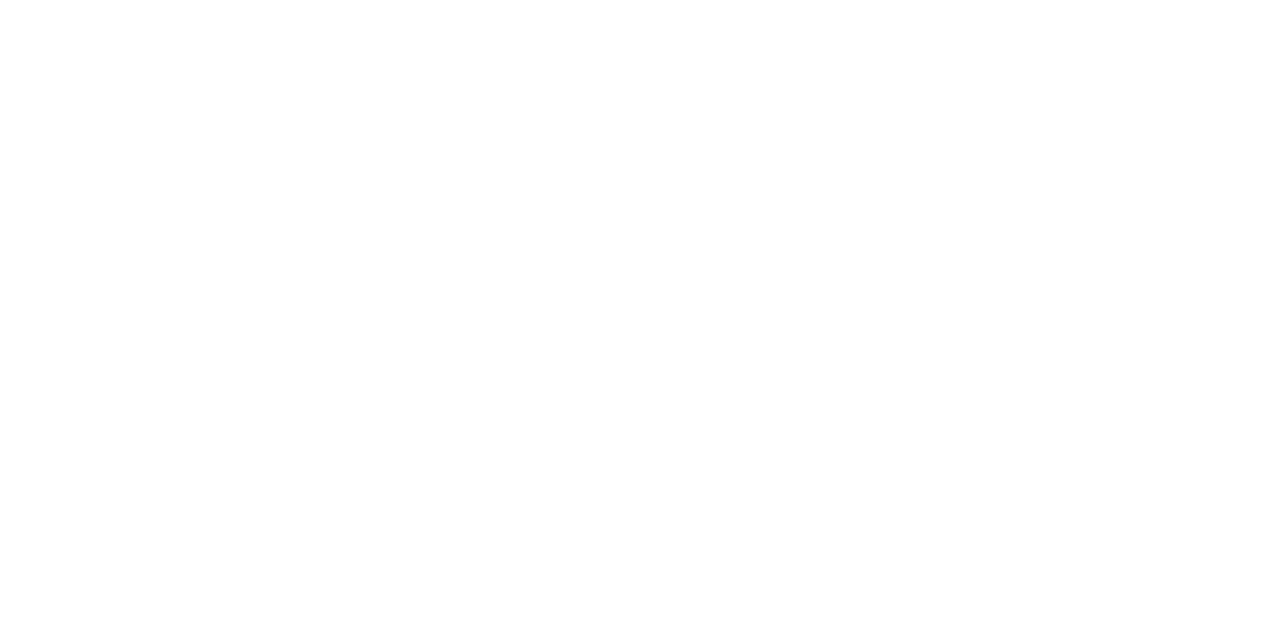
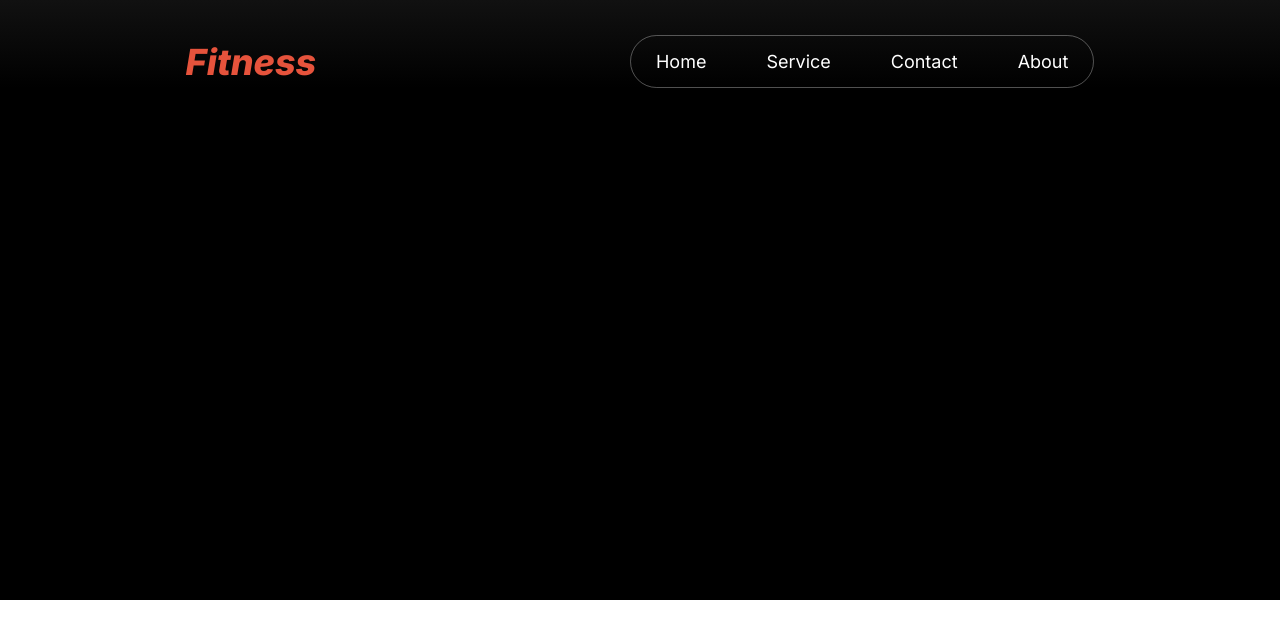
Before and after one commit to tawfiqboss47/fitness, a plain HTML site: page index.html in a window 1280 px wide. Drawn offline with Linux system fonts and the light colour scheme.

Commit message:
Added navbar section  with mobile responsive

```diff
--- a/index.html
+++ b/index.html
@@ -4,10 +4,43 @@
     <meta charset="UTF-8">
     <meta name="viewport" content="width=device-width, initial-scale=1.0">
     <title>Fitness</title>
+    <!-- FontAwesome -->
+     <link rel="stylesheet" href="https://cdnjs.cloudflare.com/ajax/libs/font-awesome/6.7.2/css/all.min.css">
+    <!-- Google Font -->
+     <link href="https://fonts.googleapis.com/css2?family=Inter:ital,opsz,wght@0,14..32,100..900;1,14..32,100..900&display=swap" rel="stylesheet">
+    <!-- main Css -->
     <link rel="stylesheet" href="styles/style.css">
+    <!-- Responsive CSS -->
+     <link rel="stylesheet" href="styles/responsive.css">
 </head>
 <body>
-    <header></header>
+    <header>
+        <section class="full-banner-section">
+            <div class="container">
+            <nav class="menubar-section d-flex">
+                <div class="branding-logo">
+                    <h2 class="logo">Fitness</h2>
+                </div>
+                <div class="menu-bar">
+                    <ul class="d-flex">
+                        <li><a href="#">Home</a></li>
+                        <li><a href="#">Service</a></li>
+                        <li><a href="#">Contact</a></li>
+                        <li><a href="#">About</a></li>
+                    </ul>
+                </div>
+                <div class="mobile-menu-bar">
+                    <span><i class="fa-solid fa-bars-staggered"></i></span>
+                </div>
+            </nav>
+        </div>
+        <section>
+            <div class="container">
+
+            </div>
+        </section>
+        </section>
+    </header>
     <main></main>
     <footer></footer>
 </body>
--- /dev/null
+++ b/styles/responsive.css
@@ -0,0 +1,23 @@
+/* mobile */
+@media screen and (max-width: 576px) {
+    .container{
+        max-width: 95%;
+    }
+    .mobile-menu-bar {
+        display: block;
+    }
+    .menu-bar {
+        display: none;
+    }
+}
+/* Tablet */
+@media screen and (min-width: 576px) and (max-width: 992px) {
+    .container {
+        max-width: 90%;
+    }
+    .menu-bar ul li a {
+        font-size: 14px;
+        padding: 5px 12px;
+    }
+
+}
--- a/styles/style.css
+++ b/styles/style.css
@@ -0,0 +1,73 @@
+*{
+    padding: 0;
+    margin: 0;
+    box-sizing: border-box;
+    font-family: "Inter", sans-serif;
+}
+:root{
+    --primary: #E6533C;
+    --secondary: #000;
+    --white-gray: #ffffff50;
+}
+p{
+    color: var(--white-gray);
+}
+@font-face {
+    font-family: "miama";
+    src: url(../Font/Miama.ttf) format('truetype');
+}
+.container{
+    max-width: 71%;
+    margin: 0 auto;
+}
+.d-flex{
+    display: flex;
+}
+/* Navbar SEction */
+header{
+    background-color: #000;
+    height: 600px;
+}
+.full-banner-section{
+    background: linear-gradient(180.00deg, rgb(17, 17, 17),rgba(119, 119, 119, 0) 100%);
+}
+.menubar-section {
+	justify-content: space-between;
+	padding-top: 35px;
+	align-items: center;
+}
+.logo {
+	font-size: 36px;
+	font-weight: 800;
+	font-style: italic;
+    color: var(--primary);
+}
+.menu-bar ul {
+	list-style: none;
+	gap: 20px;
+	border: 1px solid var(--white-gray);
+	padding: 5px;
+	border-radius: 30px;
+}
+.menu-bar ul li a {
+	text-decoration: none;
+	color: #fff;
+	font-size: 18px;
+	font-weight: 400;
+	display: inline-block;
+	padding: 10px 20px;
+	border-radius: 30px;
+    transition: 0.3s;
+}
+.menu-bar ul li a:hover{
+    background: var(--primary);
+    font-weight: 500;
+}
+.mobile-menu-bar{
+    display: none;
+}
+.mobile-menu-bar span {
+	color: white;
+	font-size: 22px;
+	cursor: pointer;
+}
```
Also changed, not shown: Font/Miama.otf (added), Font/Miama.ttf (added).
